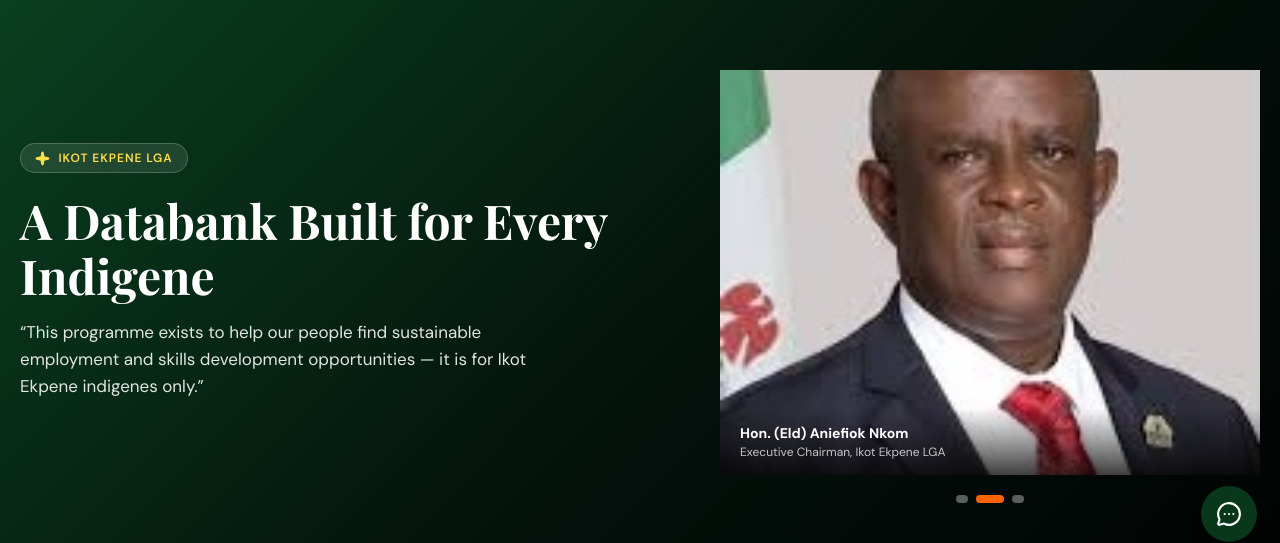
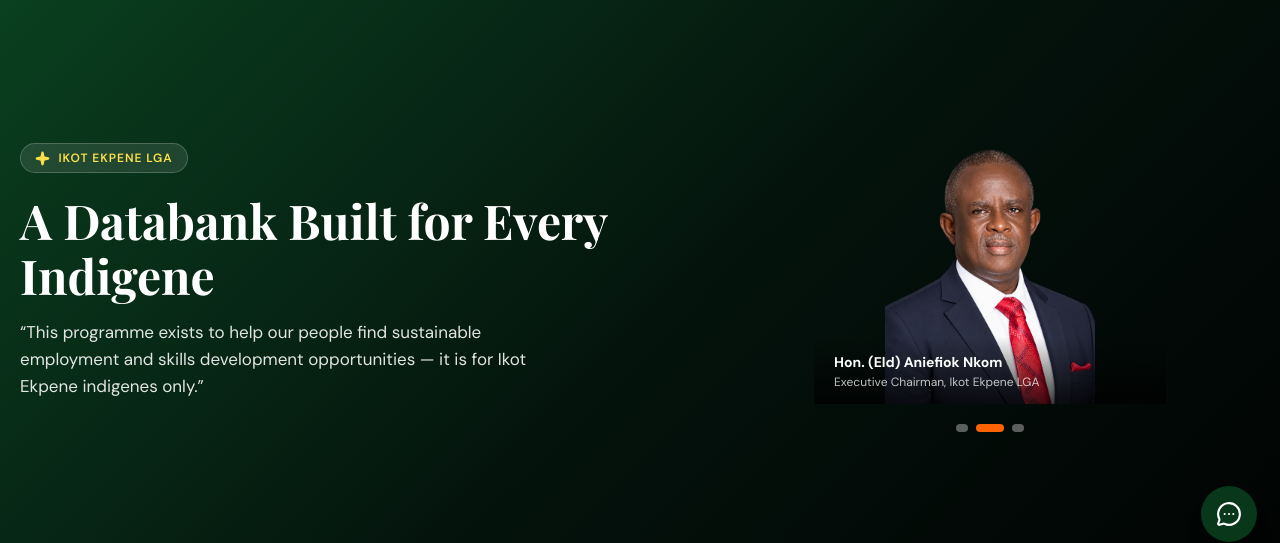
Before and after one commit to IkotEkpene-Tech/employment-databank-portal, a React (Vite) app: page / in a window 1280 px wide. Shown: the part 214-757 px from the top of the page. Built offline with nearby package versions, Linux system fonts and the light colour scheme; no server answers.

Commit message:
feat: replace JPEG with PNG image and enhance SlideImage component for object fit

```diff
--- a/src/features/home/components/HeroSection.styles.ts
+++ b/src/features/home/components/HeroSection.styles.ts
@@ -87,13 +87,9 @@ export const MediaCol = styled.div`
 export const MediaFrame = styled.div`
   position: relative;
   width: 100%;
-  // max-width: 22rem;
+  max-width: 22rem;
   aspect-ratio: 4 / 3;
-  // border-radius: ${({ theme }) => theme.radii["2xl"]};
-  // overflow: hidden;
-  // box-shadow: ${({ theme }) => theme.shadows.xl};
-  // background: rgba(255, 255, 255, 0.05);
-  // border: 1px solid rgba(255, 255, 255, 0.15);
+  overflow: hidden;
 `;
 
 export const SlideLayer = styled.div<{ $active: boolean }>`
@@ -103,10 +99,10 @@ export const SlideLayer = styled.div<{ $active: boolean }>`
   transition: opacity 1000ms ease;
 `;
 
-export const SlideImage = styled.img`
+export const SlideImage = styled.img<{ $objectFit?: "contain" | "cover" }>`
   width: 100%;
   height: 100%;
-  object-fit: cover;
+  object-fit: ${({ $objectFit = "contain" }) => $objectFit};
 `;
 
 export const SlideCaption = styled.div`
--- a/src/features/home/components/HeroSection.tsx
+++ b/src/features/home/components/HeroSection.tsx
@@ -32,6 +32,11 @@ interface HeroSlide {
   ctaLink?: string;
   glow?: boolean;
   caption?: { name: string; role: string };
+  // "contain" (default) always shows the full image, letterboxed if its
+  // aspect ratio doesn't match the frame — right for logos and portraits.
+  // Only opt a slide into "cover" for a wide scenic photo where cropping
+  // to fill the frame is actually desirable.
+  objectFit?: "contain" | "cover";
 }
 
 const MobileRequirementsLink = styled(Link)`
@@ -63,7 +68,7 @@ const heroSlides: HeroSlide[] = [
     glow: true,
   },
   {
-    image: "/hon-nkom.jpeg",
+    image: "/hon-nkom.png",
     title: "A Databank Built for Every Indigene",
     subtitle:
       "“This programme exists to help our people find sustainable employment and skills development opportunities — it is for Ikot Ekpene indigenes only.”",
@@ -130,6 +135,7 @@ export const HeroSection = () => {
                 <SlideImage
                   src={slide.image}
                   alt={slide.caption?.name ?? "Employment databank"}
+                  $objectFit={slide.objectFit ?? "contain"}
                 />
                 {slide.caption && (
                   <SlideCaption>
```
Also changed, not shown: public/hon-nkom.jpeg (deleted), public/hon-nkom.png (added).
